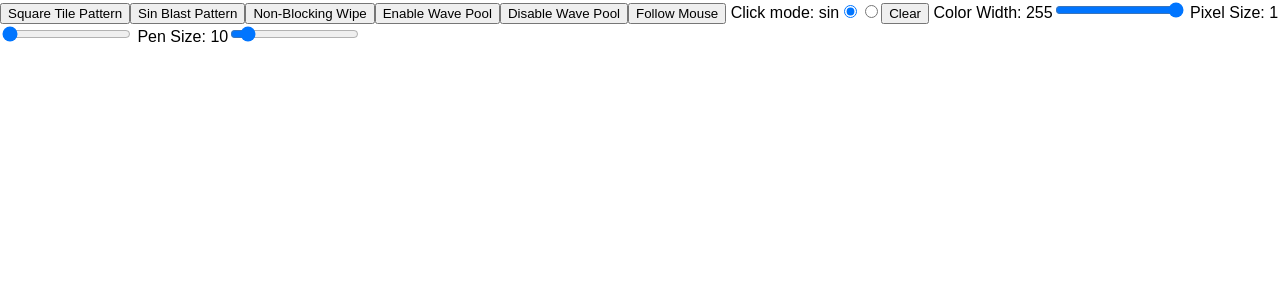
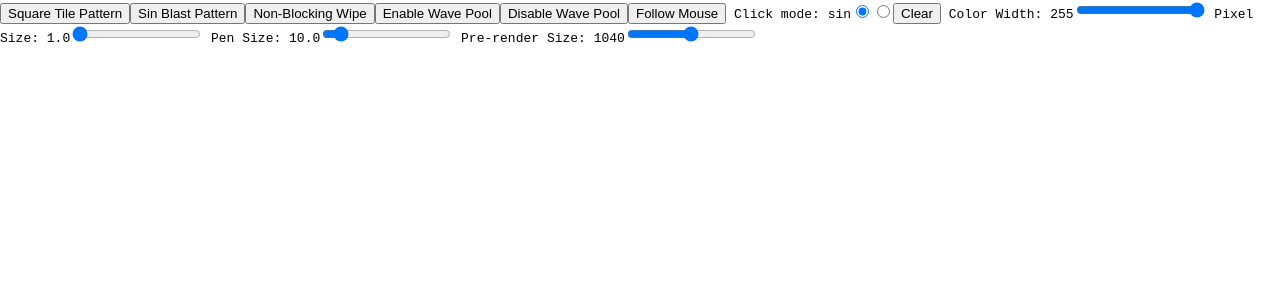
Before and after one commit to cephalization/cosmic-radiation, a React (Create React App) app: page / in a window 1280 px wide. Shown: the top 300 px of the page. Built offline with nearby package versions, Linux system fonts and the light colour scheme.

Commit message:
Add configurable pre-render batch size

```diff
--- a/src/App.css
+++ b/src/App.css
@@ -24,4 +24,5 @@ body {
 
 label {
   min-width: 25px;
+  font-family: monospace;
 }
--- a/src/App.js
+++ b/src/App.js
@@ -17,6 +17,7 @@ class App extends Component {
     this.handleClearCanvas = this.handleClearCanvas.bind(this);
     this.handleClickCanvas = this.handleClickCanvas.bind(this);
     this.handleWidthChange = this.handleWidthChange.bind(this);
+    this.handleBatchChange = this.handleBatchChange.bind(this);
     this.handlePixelChange = this.handlePixelChange.bind(this);
     this.handlePenChange = this.handlePenChange.bind(this);
     this.handleClickModeChange = this.handleClickModeChange.bind(this);
@@ -31,15 +32,16 @@ class App extends Component {
       clickMode: 'sin',
       running: 0,
       maxRunning: 10,
-      randomWaveGenerator: () => {},
+      randomWaveGenerator: () => { },
+      batchSize: Math.floor((window.innerWidth / 2) + (window.innerHeight / 2))
     };
   }
 
-  generateRandomX() {
+  generateRandomXCoordinate() {
     return Math.floor(Math.random() * this.canvas.current.width);
   }
 
-  generateRandomY(){
+  generateRandomYCoordinate() {
     return Math.floor(Math.random() * this.canvas.current.height);
   }
 
@@ -63,7 +65,7 @@ class App extends Component {
         }
       );
     } else {
-      this.setState({mode: null},
+      this.setState({ mode: null },
         () => clearInterval(this.state.randomWaveGenerator)
       );
     }
@@ -72,9 +74,9 @@ class App extends Component {
   handleFollowMode(e) {
     e.persist();
     this.setState(
-        {running: this.state.running + 1},
+      { running: this.state.running + 1 },
       () => {
-          switch(this.state.clickMode) {
+        switch (this.state.clickMode) {
           case 'sin':
             this.cosmicSinGenerator(this.canvas.current, e.clientX, e.clientY, 100, 50);
             break;
@@ -89,7 +91,7 @@ class App extends Component {
   }
 
   handleWipeMode() {
-    this.setState({mode: 'wipe'}, () => {
+    this.setState({ mode: 'wipe' }, () => {
       const canvas = this.canvas.current;
       const context = canvas.getContext('2d');
       const mode = this.state.mode;
@@ -128,14 +130,14 @@ class App extends Component {
   }
 
   handleStaticMode() {
-    this.setState({mode: 'static'},
+    this.setState({ mode: 'static' },
       this.staticCosmicWaveGenerator(this.canvas.current)
     );
   }
 
   handleBlastMode(e) {
     e.persist();
-    this.setState({mode: 'blast'},
+    this.setState({ mode: 'blast' },
       () => {
         const canvas = this.canvas.current;
         for (var x = 0; x < canvas.width; x++) {
@@ -159,9 +161,9 @@ class App extends Component {
 
   handleClickCanvas(e) {
     e.persist();
-    this.setState({mode: 'click', running: true},
+    this.setState({ mode: 'click', running: true },
       () => {
-      switch(this.state.clickMode) {
+        switch (this.state.clickMode) {
           case 'sin':
             this.cosmicSinGenerator(this.canvas.current, e.clientX, e.clientY, 100, 50);
             break;
@@ -176,19 +178,23 @@ class App extends Component {
   }
 
   handleWidthChange(e) {
-    this.setState({colorWidth: e.target.value});
+    this.setState({ colorWidth: e.target.value });
+  }
+
+  handleBatchChange(e) {
+    this.setState({ batchSize: e.target.value });
   }
 
   handlePixelChange(e) {
-    this.setState({pixelSize: e.target.value});
+    this.setState({ pixelSize: e.target.value });
   }
 
   handlePenChange(e) {
-    this.setState({penSize: e.target.value});
+    this.setState({ penSize: e.target.value });
   }
 
   handleClickModeChange(e) {
-    this.setState({clickMode: e.target.value});
+    this.setState({ clickMode: e.target.value });
   }
 
   staticCosmicWaveGenerator(canvas) {
@@ -210,7 +216,7 @@ class App extends Component {
     const penSize = this.state.penSize;
 
     context.fillStyle = 'rgb(' + Math.floor(x % colorWidth) + ', ' + Math.floor(y % colorWidth) + ', ' + Math.floor((x * y) % colorWidth) + ')';
-    context.fillRect(x, y, penSize,penSize);
+    context.fillRect(x, y, penSize, penSize);
   }
 
   cosmicSinGenerator(canvas, x, y, xDelta, yDelta) {
@@ -232,25 +238,27 @@ class App extends Component {
     var j = 0;
 
     if (random) {
-      x = react.generateRandomX();
-      y = react.generateRandomY();
+      x = react.generateRandomXCoordinate();
+      y = react.generateRandomYCoordinate();
     }
 
     function drawCircle() {
       const colorWidth = react.state.colorWidth;
       const penSize = Number(react.state.penSize);
       const pixelSize = Number(react.state.pixelSize);
-      const batchSize = Math.floor((width / 2) + (height / 2));
+      const batchSize = react.state.batchSize;
       const canRun = react.state.mode !== null;
 
       if (i > width && j <= height) {
+        // Reset the x coordinate iterations and iterate the y coordinate
         i = 0;
         j += penSize;
       }
       if (i <= width && canRun) {
+        // Calculate the positions of (batchSize) number of rectangles
         for (let batch = 0; batch < batchSize; batch++) {
-          const distanceFromOrigin = (Math.sqrt((i-x)*(i-x) + ((j-y)*(j-y))));
-          const distanceAfterChange = (Math.sqrt((i-x)*(i-x) + ((j-y)*(j-y))) * pixelSize);
+          const distanceFromOrigin = (Math.sqrt((i - x) * (i - x) + ((j - y) * (j - y))));
+          const distanceAfterChange = (Math.sqrt((i - x) * (i - x) + ((j - y) * (j - y))) * pixelSize);
           const sinResult = Math.sin(distanceFromOrigin * .1);
           const blueVal = Math.floor(((sinResult * 255) / 2) + (255 / 2)) + distanceFromOrigin % colorWidth;
           const redVal = Math.floor(((Math.sin(distanceAfterChange * .1) * 255) / 2) + (255 / 2)) % colorWidth;
@@ -261,14 +269,16 @@ class App extends Component {
           context.fillRect(i, j, penSize, penSize);
           i += penSize;
         }
+        // Rectangles are rendered, recurse on next frame
         requestAnimationFrame(drawCircle);
       }
     }
 
+    // Start generating pattern
     requestAnimationFrame(drawCircle);
   }
 
-  render = ()  => (
+  render = () => (
     <div>
       <div id="selectors">
         <button type="button" onClick={this.handleStaticMode}>Square Tile Pattern</button>
@@ -276,20 +286,23 @@ class App extends Component {
         <button type="button" onClick={this.handleWipeMode}>Non-Blocking Wipe</button>
         <button type="button" onClick={(e) => this.handleWavePoolMode(e, true)}>Enable Wave Pool</button>
         <button type="button" onClick={(e) => this.handleWavePoolMode(e, false)}>Disable Wave Pool</button>
-        <button type="button" onClick={() => this.setState({mode: 'follow'})}>Follow Mouse</button>
+        <button type="button" onClick={() => this.setState({ mode: 'follow' })}>Follow Mouse</button>
         <label> Click mode: {this.state.clickMode}
           <input type="radio" value="sin" checked={'sin' === this.state.clickMode} onChange={this.handleClickModeChange} />
           <input type="radio" value="circle" checked={'circle' === this.state.clickMode} onChange={this.handleClickModeChange} />
         </label>
         <button type="button" onClick={this.handleClearCanvas}>Clear</button>
-        <label> Color Width: {this.state.colorWidth}
+        <label> Color Width: {Number(this.state.colorWidth).toPrecision(3)}
           <input type="range" step="1" value={this.state.colorWidth} min="0" max="255" onChange={this.handleWidthChange}></input>
         </label>
-        <label> Pixel Size: {this.state.pixelSize}
+        <label> Pixel Size: {Number(this.state.pixelSize).toPrecision(2)}
           <input type="range" step=".1" value={this.state.pixelSize} min="1" max="10" onChange={this.handlePixelChange}></input>
         </label>
-        <label> Pen Size: {this.state.penSize}
+        <label> Pen Size: {Number(this.state.penSize).toPrecision(3)}
           <input type="range" step="1" value={this.state.penSize} min="1" max="100" onChange={this.handlePenChange}></input>
+        </label>
+        <label> Pre-render Size: {Number(this.state.batchSize).toPrecision(4)}
+          <input type="range" step="1" value={this.state.batchSize} min="1" max={Math.floor((window.innerHeight + window.innerWidth))} onChange={this.handleBatchChange}></input>
         </label>
       </div>
       <canvas
@@ -301,7 +314,7 @@ class App extends Component {
         onMouseMove={
           this.state.mode === 'follow'
             ? (e) => this.handleFollowMode(e)
-            : () => {}
+            : () => { }
         }
       ></canvas>
     </div>
```
Lines whose indentation alone changed are shown as unchanged.
